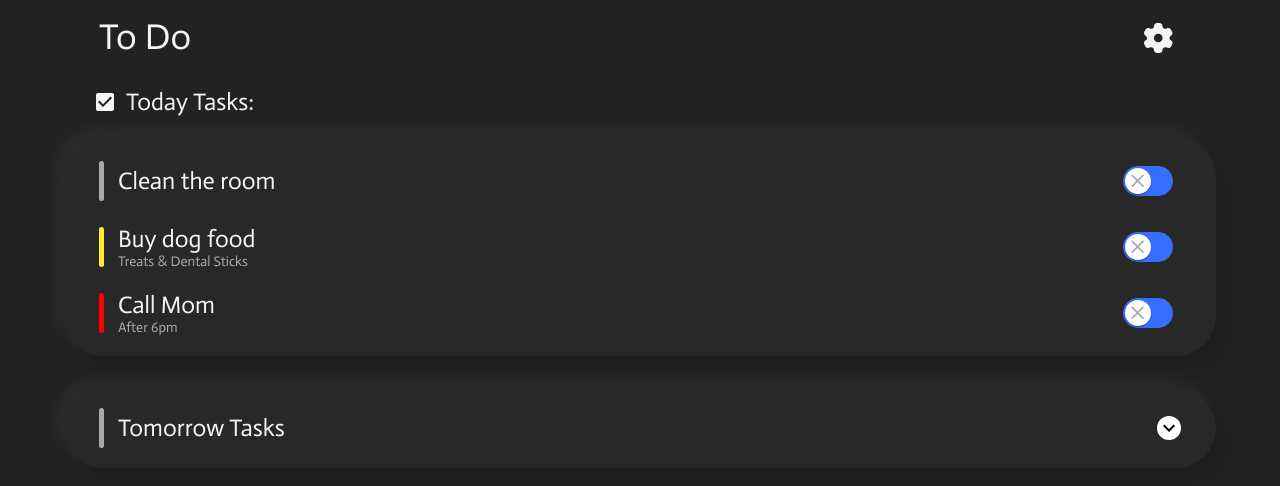
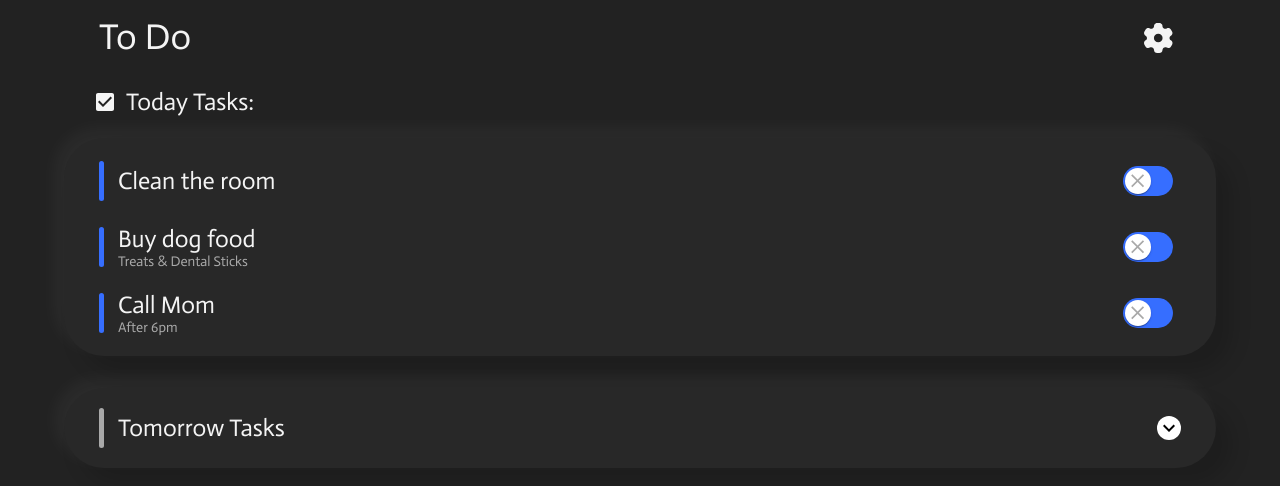
Before and after one commit to itsnotzhenya/to-do, a React (Vite) app: page / in a window 1280 px wide. Shown: the top 486 px of the page. Built offline with nearby package versions, Linux system fonts and the light colour scheme.

Commit message:
Added Context

```diff
--- a/src/App.tsx
+++ b/src/App.tsx
@@ -2,58 +2,18 @@ import React from 'react';
 import { Container } from '@mui/material';
 import { Header } from './components/Header';
 import { TasksList } from './components/TasksList';
-import { groupBy } from './utils';
-import { Task, Priority } from './types';
+import { ContextProvider } from './components/ContextProvider';
 import { Wrapper } from './styles';
 
 export const App = () => {
-  const today = new Date();
-  let tomorrow = new Date();
-  tomorrow.setDate(today.getDate() + 1);
-
-  const tasks: Array<Task> = [
-    {
-      id: 1,
-      title: 'Clean the room',
-      description: undefined,
-      date: today,
-      isDone: false,
-      priority: Priority.Default,
-    },
-    {
-      id: 2,
-      title: 'Buy dog food',
-      description: 'Treats & Dental Sticks',
-      date: today,
-      isDone: false,
-      priority: Priority.Medium,
-    },
-    {
-      id: 3,
-      title: 'Call Mom',
-      description: 'After 6pm',
-      date: today,
-      isDone: false,
-      priority: Priority.High,
-    },
-    {
-      id: 4,
-      title: 'Call Dad',
-      description: undefined,
-      date: tomorrow,
-      isDone: false,
-      priority: Priority.High,
-    },
-  ];
-
-  const groupedTasks = groupBy(tasks, (task) => task.date.toString());
-
   return (
-    <Wrapper>
-      <Container>
-        <Header />
-        <TasksList tasks={groupedTasks} />
-      </Container>
-    </Wrapper>
+    <ContextProvider>
+      <Wrapper>
+        <Container>
+          <Header />
+          <TasksList />
+        </Container>
+      </Wrapper>
+    </ContextProvider>
   );
 };
--- /dev/null
+++ b/src/components/ContextProvider/ContextProvider.tsx
@@ -0,0 +1,63 @@
+import React, { useState } from 'react';
+import { createContext } from 'react';
+import { Priority, Task } from '../../types';
+
+type Props = {
+  children: JSX.Element;
+};
+
+type ContextType = {
+  tasks: Array<Task>;
+  setTasks: (tasks: Array<Task>) => void;
+};
+
+export const Context = createContext<ContextType>({
+  tasks: [],
+  setTasks: () => {},
+});
+
+const today = new Date();
+let tomorrow = new Date();
+tomorrow.setDate(today.getDate() + 1);
+
+const initialValue: Array<Task> = [
+  {
+    id: 1,
+    title: 'Clean the room',
+    description: undefined,
+    date: today,
+    isDone: false,
+    priority: Priority.Low,
+  },
+  {
+    id: 2,
+    title: 'Buy dog food',
+    description: 'Treats & Dental Sticks',
+    date: today,
+    isDone: false,
+    priority: Priority.Low,
+  },
+  {
+    id: 3,
+    title: 'Call Mom',
+    description: 'After 6pm',
+    date: today,
+    isDone: false,
+    priority: Priority.Low,
+  },
+  {
+    id: 4,
+    title: 'Call Dad',
+    description: undefined,
+    date: tomorrow,
+    isDone: false,
+    priority: Priority.Low,
+  },
+];
+
+export const ContextProvider = ({ children }: Props) => {
+  const [tasks, setTasks] = useState(initialValue);
+  return (
+    <Context.Provider value={{ tasks, setTasks }}>{children}</Context.Provider>
+  );
+};
--- /dev/null
+++ b/src/components/ContextProvider/index.ts
@@ -0,0 +1 @@
+export * from './ContextProvider';
--- a/src/components/TasksList/TasksList.tsx
+++ b/src/components/TasksList/TasksList.tsx
@@ -1,16 +1,21 @@
-import React from 'react';
+import React, { useContext } from 'react';
 import { Checkbox, Collapse } from '@mui/material';
 import { grey } from '@mui/material/colors';
-import { TasksListProps, TaskRecord, TextType } from '../../types';
+import { TaskRecord, TextType } from '../../types';
 import { TaskItem } from '../Task';
 import { CardItem } from '../Task/CardItem';
 import { Text } from '../Text';
+import { groupBy } from '../../utils';
 import { TasksList as StyledTasksList, StyledCard, Row } from './styles';
+import { Context } from '../ContextProvider';
 
-export const TasksList = ({ tasks }: TasksListProps) => {
+export const TasksList = () => {
+  const { tasks, setTasks } = useContext(Context);
+  const groupedTasks = groupBy(tasks, (task) => task.date.toString());
+
   const dateToEpoch = (d: Date) => d.setHours(0, 0, 0, 0);
 
-  const tasksByDate = Object.entries(tasks);
+  const tasksByDate = Object.entries(groupedTasks);
   const today = dateToEpoch(new Date());
 
   const [open, setOpen] = React.useState(false);
```
